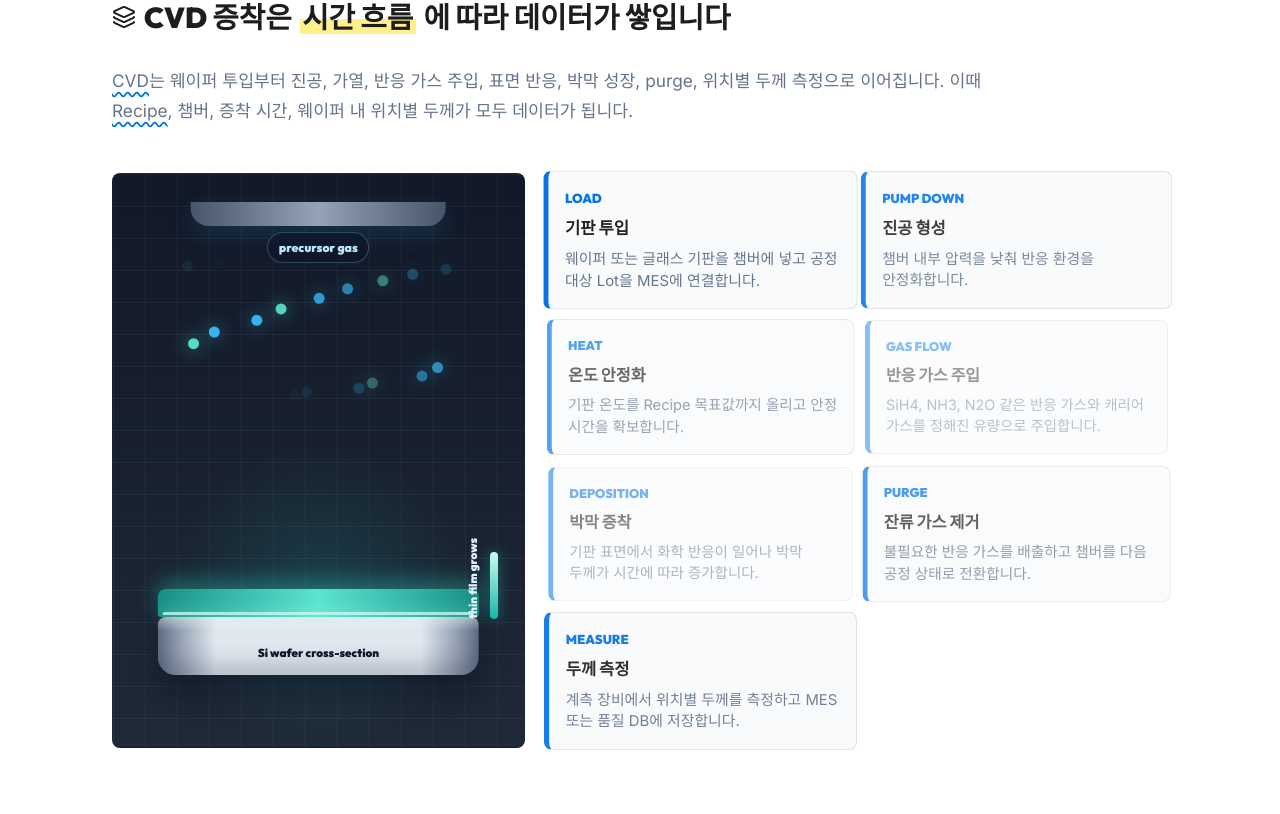
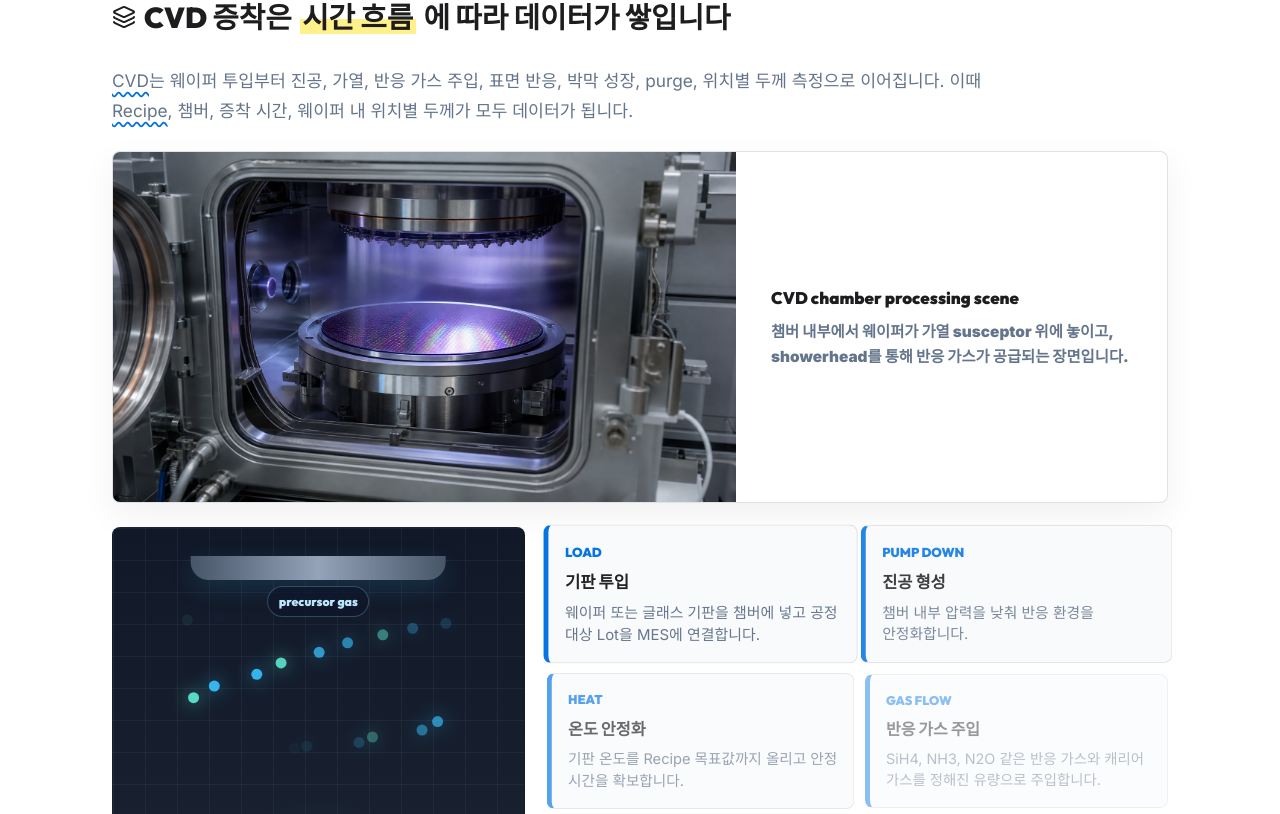
Before and after one commit to heekeunlee/lecture03, a React (Vite) app: page / in a window 1280 px wide. Shown: the part 2746-3560 px from the top of the page. Built offline with nearby package versions, Linux system fonts and the light colour scheme.

Commit message:
Add fab context imagery

```diff
--- a/src/App.tsx
+++ b/src/App.tsx
@@ -953,6 +953,13 @@ export default function App() {
           가열, 반응 가스 주입, 표면 반응, 박막 성장, purge, 위치별 두께 측정으로 이어집니다. 이때
           <Term note="설비 조건 묶음. 온도, 압력, 가스 유량, 시간 등을 포함합니다."> Recipe</Term>, 챔버, 증착 시간, 웨이퍼 내 위치별 두께가 모두 데이터가 됩니다.
         </p>
+        <div className="field-image cvd-field-image">
+          <img src="/lecture03/cvd-chamber-wafer.png" alt="CVD 챔버 안에서 웨이퍼가 증착 처리되는 현장 이미지" />
+          <div>
+            <strong>CVD chamber processing scene</strong>
+            <p>챔버 내부에서 웨이퍼가 가열 susceptor 위에 놓이고, showerhead를 통해 반응 가스가 공급되는 장면입니다.</p>
+          </div>
+        </div>
         <CvdAnimation />
       </section>
 
@@ -1150,6 +1157,13 @@ export default function App() {
           이 섹션은 여러 차트를 한 화면에 좁게 나열하지 않고, 보고서처럼 위에서 아래로 읽으며 “웨이퍼 가장자리 두께가 왜 spec을 벗어났는가”를
           단계적으로 확인하도록 구성했습니다.
         </p>
+        <div className="field-image dashboard-field-image">
+          <img src="/lecture03/fab-metrology-context.png" alt="Fab 현장에서 증착 후 웨이퍼 계측으로 이어지는 장면" />
+          <div>
+            <strong>Fab metrology workflow</strong>
+            <p>대시보드의 숫자는 현장에서 웨이퍼를 처리하고 계측 장비로 두께 map을 얻은 뒤 분석되는 데이터라는 맥락을 보여줍니다.</p>
+          </div>
+        </div>
         <div className="dashboard">
           <div className="summary-grid">
             {dashboardInsights.map((card) => (
--- a/src/index.css
+++ b/src/index.css
@@ -160,6 +160,49 @@ section h2 {
   font-family: var(--font-content);
   font-size: 1.08rem;
   line-height: 1.7;
+  word-break: keep-all;
+}
+
+.field-image {
+  display: grid;
+  grid-template-columns: minmax(320px, 1.2fr) minmax(220px, 0.8fr);
+  gap: 1rem;
+  align-items: stretch;
+  overflow: hidden;
+  margin: -1.4rem 0 1.5rem;
+  border: 1px solid var(--border);
+  border-radius: 8px;
+  background: #ffffff;
+  box-shadow: 0 12px 34px rgba(15, 23, 42, 0.06);
+}
+
+.field-image img {
+  width: 100%;
+  height: 100%;
+  min-height: 260px;
+  object-fit: cover;
+}
+
+.field-image div {
+  display: grid;
+  align-content: center;
+  gap: 0.55rem;
+  padding: 1.2rem;
+}
+
+.field-image strong {
+  color: var(--text-primary);
+  font-size: 1.05rem;
+  font-weight: 900;
+}
+
+.field-image p {
+  margin: 0;
+  color: var(--text-secondary);
+  font-family: var(--font-content);
+  font-size: 0.96rem;
+  font-weight: 800;
+  line-height: 1.6;
   word-break: keep-all;
 }
 
@@ -2823,6 +2866,7 @@ footer.philosophy-section p {
   .header-top,
   .case-grid,
   .prompt-compare-grid,
+  .field-image,
   .dashboard-main,
   .drop-list,
   .wafer-surface,
```
Also changed, not shown: public/cvd-chamber-wafer.png (added), public/fab-metrology-context.png (added).
